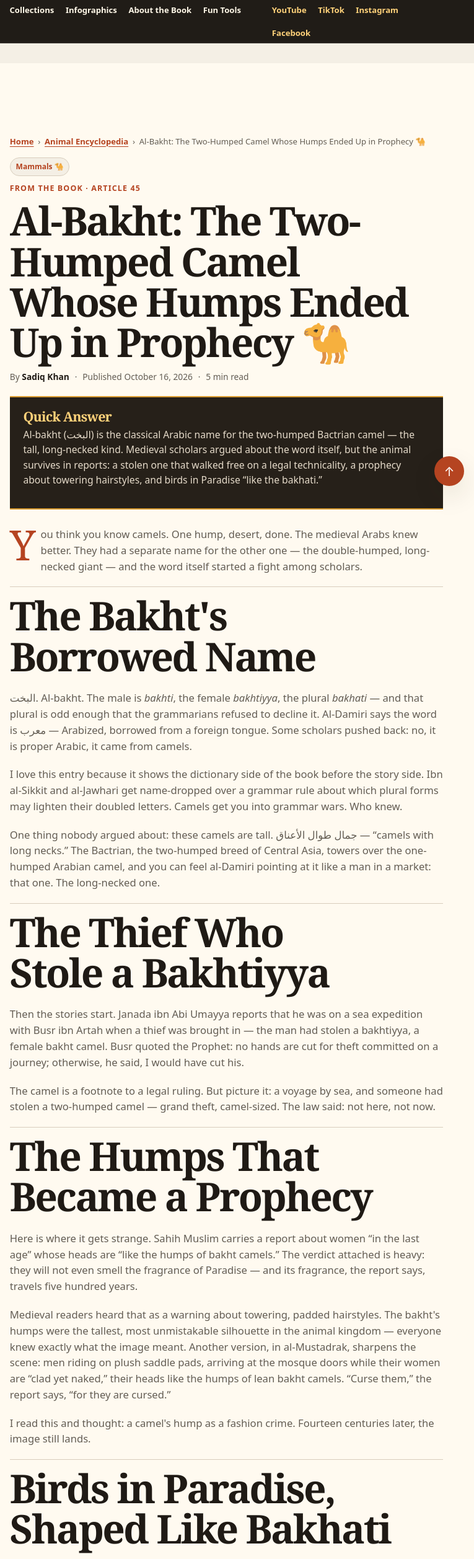
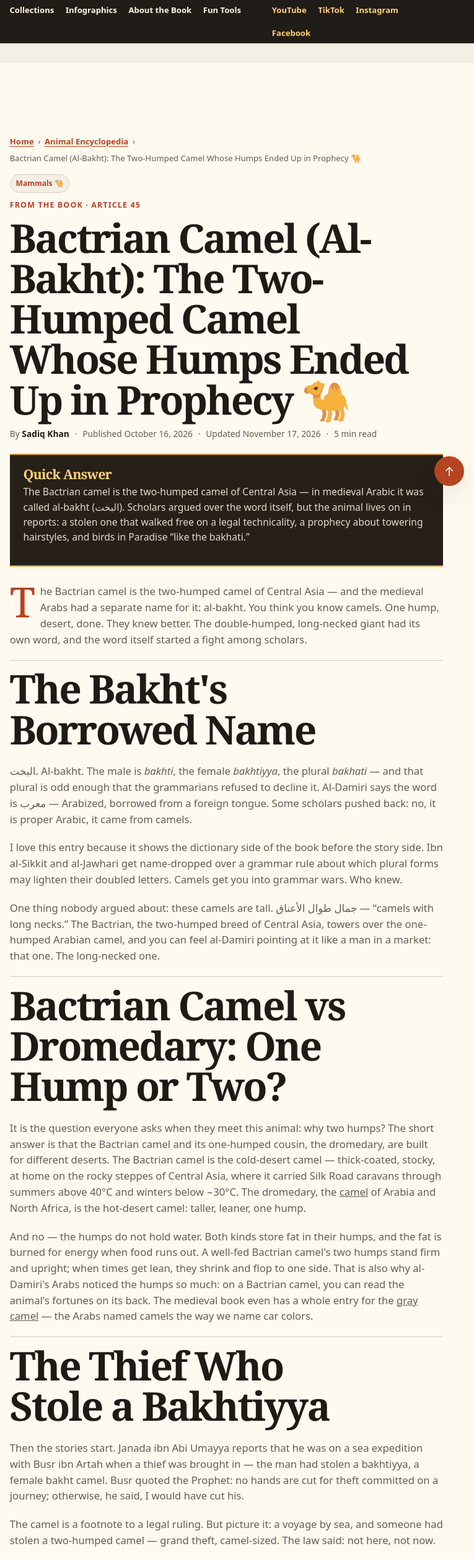
Before and after one commit to sadiqcrazy11-ctrl/sadiqcrazy11-ctrl.github.io, a plain HTML site: page assets/pages/al-bakht.html in a window 1280 px wide. Shown: the top 2515 px of the page at 62% size, 515-1280 px from the left. Drawn offline with Linux system fonts and the light colour scheme.

Commit message:
SEO refresh: al-bakht (Bactrian camel) — primary keyword 'Bactrian camel', new title/meta, vs-dromedary H2, internal links

```diff
--- a/assets/pages/al-bakht.html
+++ b/assets/pages/al-bakht.html
@@ -6,25 +6,25 @@
   <meta name="viewport" content="width=device-width, initial-scale=1, viewport-fit=cover" />
   <meta name="color-scheme" content="light dark" />
   <meta name="theme-color" content="#17130f" />
-  <meta name="description" content="Al-bakht (البخت): the two-humped Bactrian camel in Hayat al-Hayawan — a stolen one that walked free, a prophecy about hairstyles, and birds in Paradise like it." />
-  <meta name="keywords" content="bakht, al-bakht, bactrian camel, two-humped camel, hayat al hayawan, al-damiri" />
+  <meta name="description" content="The Bactrian camel (al-bakht, البخت) is the two-humped camel of Central Asia. In Hayat al-Hayawan, a stolen one walked free, its humps entered prophecy." />
+  <meta name="keywords" content="Bactrian camel, two-humped camel, Bactrian camel vs dromedary, al-bakht, bakht, hayat al hayawan, al-damiri" />
   <link rel="icon" type="image/webp" href="https://sadiqcrazy11-ctrl.github.io/assets/profile.webp" />
   <link rel="apple-touch-icon" href="https://sadiqcrazy11-ctrl.github.io/assets/profile.webp" />
   <link rel="canonical" href="https://sadiqcrazy11-ctrl.github.io/assets/pages/al-bakht.html" />
   <meta property="og:type" content="article" />
   <meta property="og:site_name" content="Strange Tale About Animals" />
   <meta property="og:url" content="https://sadiqcrazy11-ctrl.github.io/assets/pages/al-bakht.html" />
-  <meta property="og:title" content="Al-Bakht: The Two-Humped Bactrian Camel of Hayat al-Hayawan | Strange Tale About Animals" />
-  <meta property="og:description" content="Al-bakht (البخت): the two-humped Bactrian camel in Hayat al-Hayawan — a stolen one that walked free, a prophecy about hairstyles, and birds in Paradise like it." />
+  <meta property="og:title" content="Bactrian Camel (Al-Bakht): The Two-Humped Camel of Hayat al-Hayawan | Strange Tale About Animals" />
+  <meta property="og:description" content="The Bactrian camel (al-bakht, البخت) is the two-humped camel of Central Asia. In Hayat al-Hayawan, a stolen one walked free, its humps entered prophecy." />
   <meta property="og:image" content="https://sadiqcrazy11-ctrl.github.io/assets/al-bakht.jpg" />
   <meta name="twitter:card" content="summary_large_image" />
-  <meta name="twitter:title" content="Al-Bakht: The Two-Humped Bactrian Camel of Hayat al-Hayawan | Strange Tale About Animals" />
-  <meta name="twitter:description" content="Al-bakht (البخت): the two-humped Bactrian camel in Hayat al-Hayawan — a stolen one that walked free, a prophecy about hairstyles, and birds in Paradise like it." />
+  <meta name="twitter:title" content="Bactrian Camel (Al-Bakht): The Two-Humped Camel of Hayat al-Hayawan | Strange Tale About Animals" />
+  <meta name="twitter:description" content="The Bactrian camel (al-bakht, البخت) is the two-humped camel of Central Asia. In Hayat al-Hayawan, a stolen one walked free, its humps entered prophecy." />
   <meta name="twitter:image" content="https://sadiqcrazy11-ctrl.github.io/assets/al-bakht.jpg" />
-  <title>Al-Bakht: The Two-Humped Bactrian Camel of Hayat al-Hayawan | Strange Tale About Animals</title>
-  <script type="application/ld+json">{"@context": "https://schema.org", "@type": "Article", "headline": "Al-Bakht: The Two-Humped Bactrian Camel of Hayat al-Hayawan | Strange Tale About Animals", "description": "Al-bakht (البخت): the two-humped Bactrian camel in Hayat al-Hayawan — a stolen one that walked free, a prophecy about hairstyles, and birds in Paradise like it.", "image": ["https://sadiqcrazy11-ctrl.github.io/assets/al-bakht.jpg"], "datePublished": "2026-10-16", "author": {"@type": "Person", "name": "Sadiq Khan"}, "publisher": {"@type": "Organization", "name": "Strange Tale About Animals"}, "mainEntityOfPage": "https://sadiqcrazy11-ctrl.github.io/assets/pages/al-bakht.html"}</script>
+  <title>Bactrian Camel (Al-Bakht): The Two-Humped Camel of Hayat al-Hayawan | Strange Tale About Animals</title>
+  <script type="application/ld+json">{"@context": "https://schema.org", "@type": "Article", "headline": "Bactrian Camel (Al-Bakht): The Two-Humped Camel of Hayat al-Hayawan | Strange Tale About Animals", "description": "The Bactrian camel (al-bakht, البخت) is the two-humped camel of Central Asia. In Hayat al-Hayawan, a stolen one walked free, its humps entered prophecy.", "image": ["https://sadiqcrazy11-ctrl.github.io/assets/al-bakht.jpg"], "datePublished": "2026-10-16", "dateModified": "2026-11-17", "author": {"@type": "Person", "name": "Sadiq Khan"}, "publisher": {"@type": "Organization", "name": "Strange Tale About Animals"}, "mainEntityOfPage": "https://sadiqcrazy11-ctrl.github.io/assets/pages/al-bakht.html"}</script>
 <script type="application/ld+json">{"@context": "https://schema.org", "@type": "BreadcrumbList", "itemListElement": [{"@type": "ListItem", "position": 1, "name": "Home", "item": "https://sadiqcrazy11-ctrl.github.io/"}, {"@type": "ListItem", "position": 2, "name": "Animal Encyclopedia", "item": "https://sadiqcrazy11-ctrl.github.io/assets/pages/az-index.html"}, {"@type": "ListItem", "position": 3, "name": "Al-Bakht", "item": "https://sadiqcrazy11-ctrl.github.io/assets/pages/al-bakht.html"}]}</script>
-<script type="application/ld+json">{"@context": "https://schema.org", "@graph": [{"@type": "FAQPage", "@id": "https://sadiqcrazy11-ctrl.github.io/assets/pages/al-bakht.html#faq", "mainEntity": [{"@type": "Question", "name": "What is al-bakht?", "acceptedAnswer": {"@type": "Answer", "text": "Al-bakht (البخت) is the classical Arabic name for the two-humped Bactrian camel — the tall, long-necked breed, as opposed to the one-humped Arabian camel. The male is bakhti, the female bakhtiyya, and the plural is bakhati."}}, {"@type": "Question", "name": "Why do the reports keep mentioning the bakht's humps?", "acceptedAnswer": {"@type": "Answer", "text": "Because the two humps were a striking and instantly recognizable silhouette. A report uses heads like the humps of bakht camels as an image for towering hairstyles."}}, {"@type": "Question", "name": "What is the story of the stolen bakhtiyya?", "acceptedAnswer": {"@type": "Answer", "text": "On a sea expedition, Busr ibn Artah was brought a man who had stolen a female bakht camel. He cited a ruling that the hand-cutting punishment does not apply to theft committed on a journey, so the thief was not punished that way."}}]}]}</script>
+<script type="application/ld+json">{"@context": "https://schema.org", "@graph": [{"@type": "FAQPage", "@id": "https://sadiqcrazy11-ctrl.github.io/assets/pages/al-bakht.html#faq", "mainEntity": [{"@type": "Question", "name": "What is a Bactrian camel — and what is al-bakht?", "acceptedAnswer": {"@type": "Answer", "text": "The Bactrian camel is the two-humped camel of Central Asia. In classical Arabic it was called al-bakht (البخت) — the tall, long-necked breed, as opposed to the one-humped Arabian camel. The male is bakhti, the female bakhtiyya, and the plural is bakhati."}}, {"@type": "Question", "name": "Why do the reports keep mentioning the bakht's humps?", "acceptedAnswer": {"@type": "Answer", "text": "Because the two humps were a striking and instantly recognizable silhouette. A report uses heads like the humps of bakht camels as an image for towering hairstyles."}}, {"@type": "Question", "name": "What is the story of the stolen bakhtiyya?", "acceptedAnswer": {"@type": "Answer", "text": "On a sea expedition, Busr ibn Artah was brought a man who had stolen a female bakht camel. He cited a ruling that the hand-cutting punishment does not apply to theft committed on a journey, so the thief was not punished that way."}}]}]}</script>
   <style>
     :root {
       color-scheme: light dark;
@@ -617,23 +617,27 @@
             <div class="quick-facts"><h2>Quick Facts</h2><dl class="quick-facts-rows"><div><dt>Book entry</dt><dd>Al-Bakht</dd></div><div><dt>Group</dt><dd>Mammals</dd></div><div><dt>Source</dt><dd>Hayat al-Hayawan al-Kubra</dd></div></dl><h3>Strangest in the entry</h3><ul><li><strong>Two humps</strong> — the Bactrian silhouette</li><li><strong>Sea journey</strong> — a stolen camel case</li><li><strong>45</strong> — forty-fifth animal article</li></ul></div>
           </aside>
 
-          <div class="article-copy"><nav class="breadcrumbs" aria-label="Breadcrumb"><a href="../../index.html">Home</a><span aria-hidden="true">›</span><a href="az-index.html">Animal Encyclopedia</a><span aria-hidden="true">›</span><span aria-current="page">Al-Bakht: The Two-Humped Camel Whose Humps Ended Up in Prophecy 🐪</span></nav>
+          <div class="article-copy"><nav class="breadcrumbs" aria-label="Breadcrumb"><a href="../../index.html">Home</a><span aria-hidden="true">›</span><a href="az-index.html">Animal Encyclopedia</a><span aria-hidden="true">›</span><span aria-current="page">Bactrian Camel (Al-Bakht): The Two-Humped Camel Whose Humps Ended Up in Prophecy 🐪</span></nav>
             <span class="category-badge">Mammals 🐪</span>
             <div class="article-label">From the book · Article 45</div>
-            <h1 id="al-bakht-article-title">Al-Bakht: The Two-Humped Camel Whose Humps Ended Up in Prophecy 🐪</h1><div class="article-meta"><span>By <strong>Sadiq Khan</strong></span><span aria-hidden="true">·</span><time datetime="2026-10-16">Published October 16, 2026</time><span aria-hidden="true">·</span><span>5 min read</span></div>
+            <h1 id="al-bakht-article-title">Bactrian Camel (Al-Bakht): The Two-Humped Camel Whose Humps Ended Up in Prophecy 🐪</h1><div class="article-meta"><span>By <strong>Sadiq Khan</strong></span><span aria-hidden="true">·</span><time datetime="2026-10-16">Published October 16, 2026</time><span aria-hidden="true">·</span><span>Updated November 17, 2026</span><span aria-hidden="true">·</span><span>5 min read</span></div>
 
             <div class="article-body">
               <aside class="quick-answer" aria-labelledby="al-bakht-quick-answer">
                 <h2 id="al-bakht-quick-answer">Quick Answer</h2>
-                <p>Al-bakht (<span lang="ar" dir="rtl">البخت</span>) is the classical Arabic name for the two-humped Bactrian camel — the tall, long-necked kind. Medieval scholars argued about the word itself, but the animal survives in reports: a stolen one that walked free on a legal technicality, a prophecy about towering hairstyles, and birds in Paradise “like the bakhati.”</p>
+                <p>The Bactrian camel is the two-humped camel of Central Asia — in medieval Arabic it was called al-bakht (<span lang="ar" dir="rtl">البخت</span>). Scholars argued over the word itself, but the animal lives on in reports: a stolen one that walked free on a legal technicality, a prophecy about towering hairstyles, and birds in Paradise “like the bakhati.”</p>
               </aside>
 
-              <p>You think you know camels. One hump, desert, done. The medieval Arabs knew better. They had a separate name for the other one — the double-humped, long-necked giant — and the word itself started a fight among scholars.</p>
+              <p>The Bactrian camel is the two-humped camel of Central Asia — and the medieval Arabs had a separate name for it: al-bakht. You think you know camels. One hump, desert, done. They knew better. The double-humped, long-necked giant had its own word, and the word itself started a fight among scholars.</p>
 
               <h2 class="article-section-heading" id="al-bakht-borrowed-name">The Bakht's Borrowed Name</h2>
               <p><span lang="ar" dir="rtl">البخت</span>. Al-bakht. The male is <em>bakhti</em>, the female <em>bakhtiyya</em>, the plural <em>bakhati</em> — and that plural is odd enough that the grammarians refused to decline it. Al-Damiri says the word is <span lang="ar" dir="rtl">معرب</span> — Arabized, borrowed from a foreign tongue. Some scholars pushed back: no, it is proper Arabic, it came from camels.</p>
               <p>I love this entry because it shows the dictionary side of the book before the story side. Ibn al-Sikkit and al-Jawhari get name-dropped over a grammar rule about which plural forms may lighten their doubled letters. Camels get you into grammar wars. Who knew.</p>
               <p>One thing nobody argued about: these camels are tall. <span lang="ar" dir="rtl">جمال طوال الأعناق</span> — “camels with long necks.” The Bactrian, the two-humped breed of Central Asia, towers over the one-humped Arabian camel, and you can feel al-Damiri pointing at it like a man in a market: that one. The long-necked one.</p>
+
+              <h2 class="article-section-heading" id="al-bakht-vs-dromedary">Bactrian Camel vs Dromedary: One Hump or Two?</h2>
+              <p>It is the question everyone asks when they meet this animal: why two humps? The short answer is that the Bactrian camel and its one-humped cousin, the dromedary, are built for different deserts. The Bactrian camel is the cold-desert camel — thick-coated, stocky, at home on the rocky steppes of Central Asia, where it carried Silk Road caravans through summers above 40°C and winters below −30°C. The dromedary, the <a href="camel.html">camel</a> of Arabia and North Africa, is the hot-desert camel: taller, leaner, one hump.</p>
+              <p>And no — the humps do not hold water. Both kinds store fat in their humps, and the fat is burned for energy when food runs out. A well-fed Bactrian camel's two humps stand firm and upright; when times get lean, they shrink and flop to one side. That is also why al-Damiri's Arabs noticed the humps so much: on a Bactrian camel, you can read the animal's fortunes on its back. The medieval book even has a whole entry for the <a href="awraq-gray-camel.html">gray camel</a> — the Arabs named camels the way we name car colors.</p>
 
               <h2 class="article-section-heading" id="al-bakht-stolen-bakhtiyya">The Thief Who Stole a Bakhtiyya</h2>
               <p>Then the stories start. Janada ibn Abi Umayya reports that he was on a sea expedition with Busr ibn Artah when a thief was brought in — the man had stolen a bakhtiyya, a female bakht camel. Busr quoted the Prophet: no hands are cut for theft committed on a journey; otherwise, he said, I would have cut his.</p>
@@ -651,7 +655,7 @@
               <section class="faq-section" id="al-bakht-faq" aria-labelledby="al-bakht-faq-title">
                 <h2 id="al-bakht-faq-title">Frequently Asked Questions</h2>
                 <ol class="faq-list">
-                  <li><h3>What is al-bakht?</h3><p>Al-bakht (<span lang="ar" dir="rtl">البخت</span>) is the classical Arabic name for the two-humped Bactrian camel — the tall, long-necked breed, as opposed to the one-humped Arabian camel. The male is <em>bakhti</em>, the female <em>bakhtiyya</em>, the plural <em>bakhati</em>. Al-Damiri calls the word Arabized (<span lang="ar" dir="rtl">معرب</span>), though some scholars held it to be native Arabic all along.</p></li>
+                  <li><h3>What is a Bactrian camel — and what is al-bakht?</h3><p>The Bactrian camel is the two-humped camel of Central Asia. In classical Arabic it was called al-bakht (<span lang="ar" dir="rtl">البخت</span>) — the tall, long-necked breed, as opposed to the one-humped Arabian camel. The male is <em>bakhti</em>, the female <em>bakhtiyya</em>, the plural <em>bakhati</em>. Al-Damiri calls the word Arabized (<span lang="ar" dir="rtl">معرب</span>), though some scholars held it to be native Arabic all along.</p></li>
                   <li><h3>Why do the reports keep mentioning the bakht's humps?</h3><p>Because the two humps were the most striking animal silhouette the Arabs knew — tall, unmistakable, and instantly legible as an image of excess height. That is why a report uses “heads like the humps of bakht camels” for the towering hairstyles of the end times: the picture needed no explanation.</p></li>
                   <li><h3>What is the story of the stolen bakhtiyya?</h3><p>On a sea expedition, Busr ibn Artah was brought a man who had stolen a female bakht camel. He cited the Prophet's ruling that the hand-cutting punishment does not apply to theft committed on a journey — so the thief walked free, and the camel's theft entered the books as a legal precedent.</p></li>
                 </ol>
```
